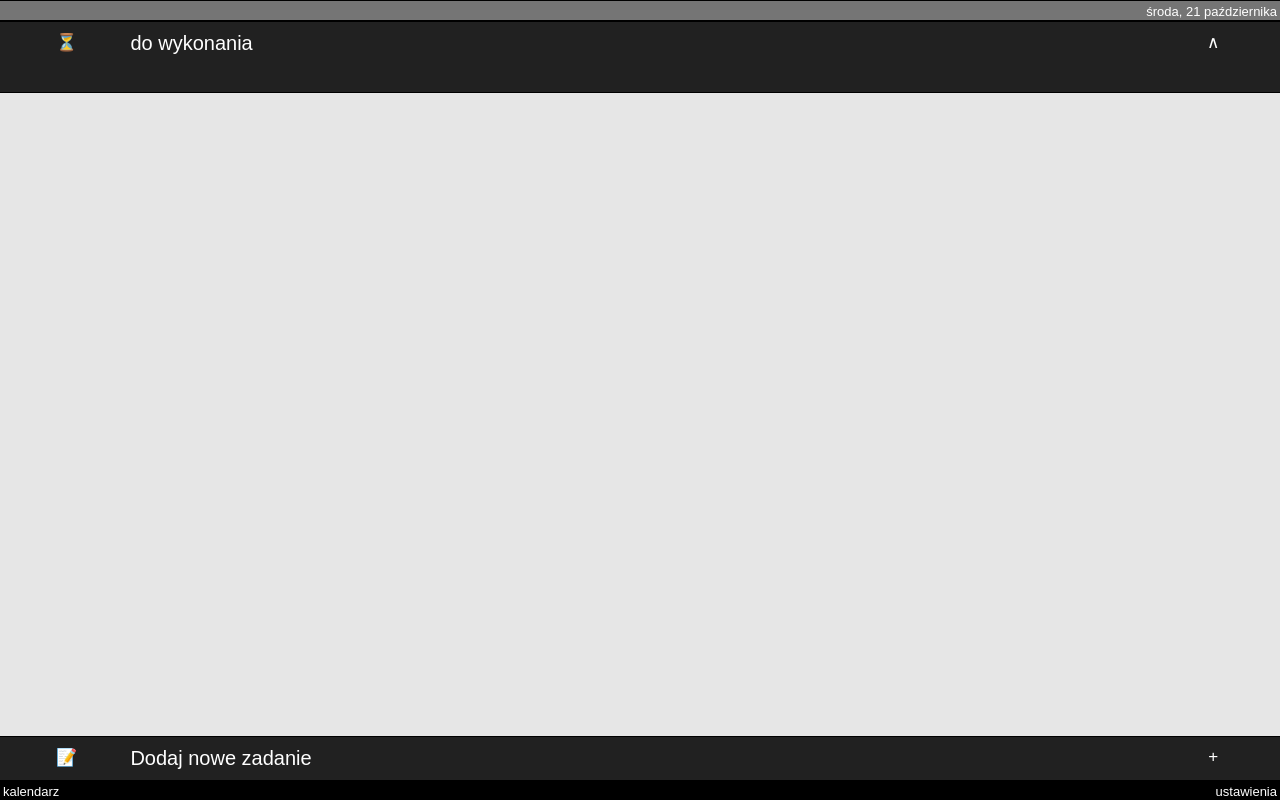
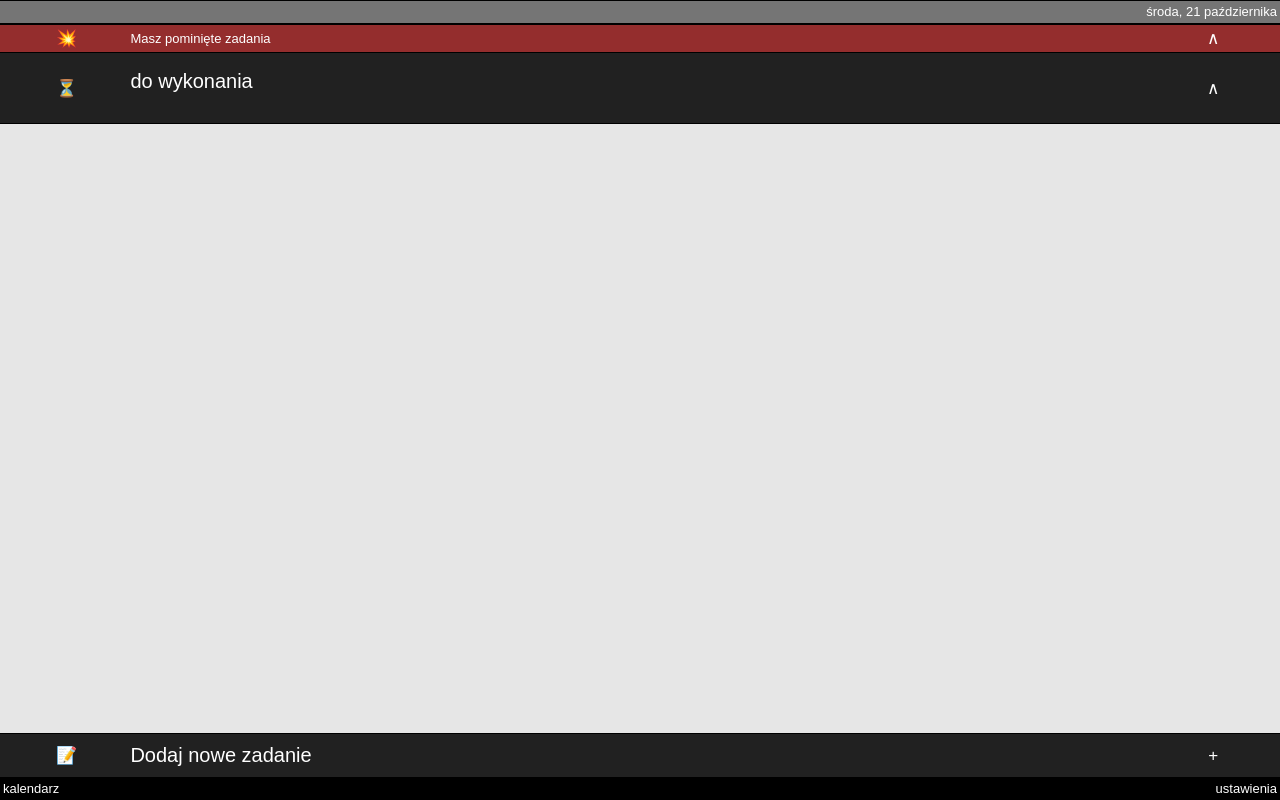
Before and after one commit to skoorupa/deadlines_old, an Electron app: page source/index.html in a window 1280 px wide. Drawn offline with Linux system fonts and the light colour scheme; no server answers.

Commit message:
oldtaskbar basic build + some style updates (vertical center for ex.)

```diff
--- a/source/index.html
+++ b/source/index.html
@@ -21,6 +21,21 @@
 		<span class="right" id="date"><!-- wtorek, 17 listopada --></span>
 	</div>
 	<div id="overview">
+		<div id="oldtasks">
+			<div class="mini clickable bar" id="oldtasksbar" onclick="toggleOverviewList(this)">
+				<div class="icon left">💥</div>
+				<div class="context left">
+					<div class="clickable underline">
+						Masz pominięte zadania
+					</div>
+					<!-- <div class="description wordwrap"></div> -->
+				</div>
+				<div class="dropdown icon right">∧</div>
+			</div>
+			<div class="list" id="oldtaskslist">
+				<!-- <ul><li><input type="checkbox"><label>polski</label></li></ul> -->
+			</div>
+		</div>
 		<div id="deadline">
 			<div class="big clickable bar" id="deadlinesbar" onclick="toggleOverviewList(this)">
 				<div class="icon left">⏳</div>
@@ -30,7 +45,7 @@
 					</div>
 					<div class="description wordwrap" id="deadlinesdescription"></div>
 				</div>
-				<div class="dropdown icon right">^</div>
+				<div class="dropdown icon right">∧</div>
 			</div>
 			<div class="list" id="deadlineslist">
 				<!-- <ul><li><input type="checkbox"><label>polski</label></li></ul> -->
--- a/source/script.js
+++ b/source/script.js
@@ -1,4 +1,5 @@
 var deadlinesbar = document.getElementById("deadlinesbar");
+var oldtasksbar = document.getElementById("oldtasksbar");
 var deadlinescounter = document.getElementById("deadlinescounter");
 var deadlinesdescription = document.getElementById("deadlinesdescription");
 var deadlineslist = document.getElementById("deadlineslist");
@@ -8,6 +9,9 @@ var remindersbar = document.getElementById("remindersbar");
 deadlinesbar.getElementsByClassName("description")[0].style.display = "block";
 deadlinesbar.getElementsByClassName("dropdown")[0].innerHTML = "∧";
 deadlinesbar.parentNode.getElementsByClassName("list")[0].style.display = "none";
+// oldtasksbar.getElementsByClassName("description")[0].style.display = "block";
+oldtasksbar.getElementsByClassName("dropdown")[0].innerHTML = "∧";
+oldtasksbar.parentNode.getElementsByClassName("list")[0].style.display = "none";
 
 document.getElementById("version").innerHTML =  remote.app.getVersion();
 
@@ -15,12 +19,14 @@ todayBar();
 setInterval(todayBar, 1000);
 
 function toggleOverviewList(bar) {
-  if (bar.getElementsByClassName("description")[0].style.display=="block"){
-    bar.getElementsByClassName("description")[0].style.display = "none";
+  if (bar.getElementsByClassName("dropdown")[0].innerHTML == "∧"){
+    if (bar.getElementsByClassName("description").length)
+      bar.getElementsByClassName("description")[0].style.display = "none";
     bar.getElementsByClassName("dropdown")[0].innerHTML = "∨";
     bar.parentNode.getElementsByClassName("list")[0].style.display = "block";
   } else {
-    bar.getElementsByClassName("description")[0].style.display = "block";
+    if (bar.getElementsByClassName("description").length)
+      bar.getElementsByClassName("description")[0].style.display = "block";
     bar.getElementsByClassName("dropdown")[0].innerHTML = "∧";
     bar.parentNode.getElementsByClassName("list")[0].style.display = "none";
   }
--- a/source/style.css
+++ b/source/style.css
@@ -90,7 +90,7 @@ body:after {
 	font-size: 13px;
 	min-height: 16px;
 	display: flex;
-	padding: 3px 3px 0px;
+	padding: 3px;
 }
 
 .small {
@@ -171,6 +171,8 @@ input[type="checkbox"]:checked + label {
 	/* margin: 0px 10px; */
 	width: 70%;
 	display: block;
+	margin-top: auto;
+	margin-bottom: auto;
 }
 
 .description {
@@ -183,6 +185,8 @@ input[type="checkbox"]:checked + label {
 	text-align: center;
 	font-size: 17px;
 	cursor: default;
+	margin-top: auto;
+	margin-bottom: auto;
 }
 
 /* **********forms********** */
--- a/source/theme.css
+++ b/source/theme.css
@@ -13,6 +13,10 @@ html, body,
 	background-color: #757575;
 }
 
+#oldtasksbar {
+	background-color: #942D2D;
+}
+
 #addtaskbar,
 #deadlinesbar,
 #addbar,
@@ -25,6 +29,7 @@ html, body,
 }
 
 #deadlineslist,
+#oldtaskslist,
 .reminderlist {
 	background-color: #616161;
 	color:white;
```
